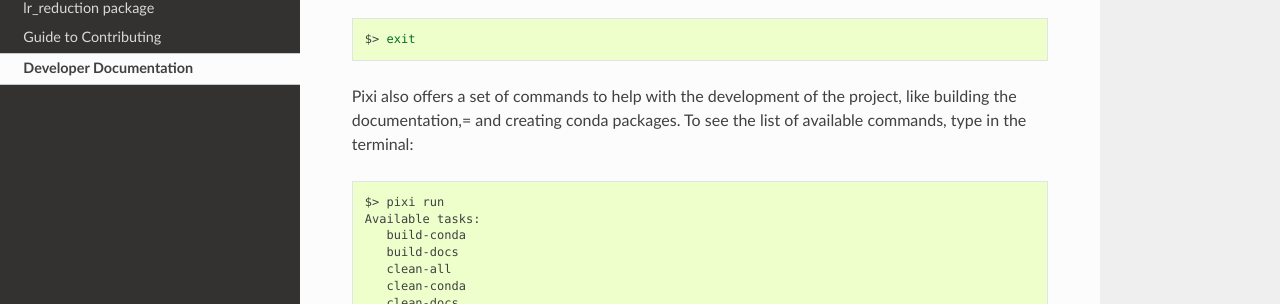
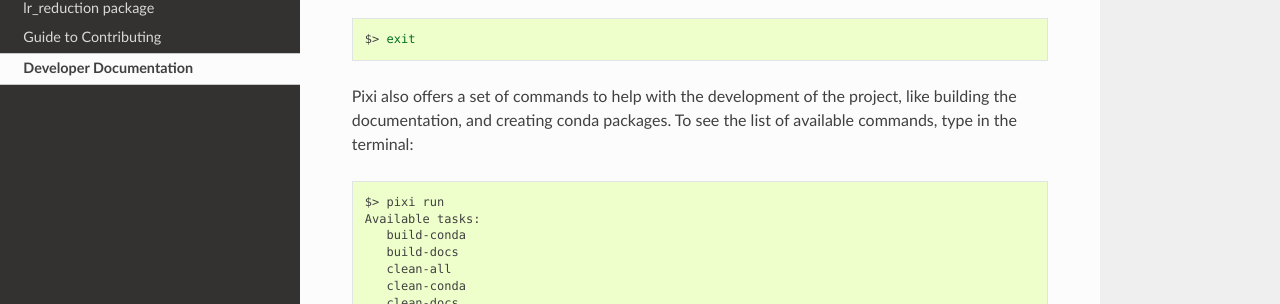
Before and after one commit to neutrons/LiquidsReflectometer, a Sphinx documentation site: the page built from docs/developer/developer.rst, in a window 1280 px wide and 900 px high, scrolled down 844 px. Shown: the part 171-475 px from the top of the window. Built offline with Sphinx 7.4.7 and the Read the Docs theme 3.1.0, drawn with Linux system fonts in a browser that asks for light colours; the version number is read from the project's files by our own code.

Commit message:
fix typo
Signed-off-by: Jose Borreguero <borreguero@gmail.com>

```diff
--- a/docs/developer/developer.rst
+++ b/docs/developer/developer.rst
@@ -45,7 +45,7 @@ This command will start a bash shell with the conda environment activated. To ex
    $> exit
 
 Pixi also offers a set of commands to help with the development of the project,
-like building the documentation,= and creating conda packages.
+like building the documentation, and creating conda packages.
 To see the list of available commands, type in the terminal:
 
 .. code-block:: bash
```
